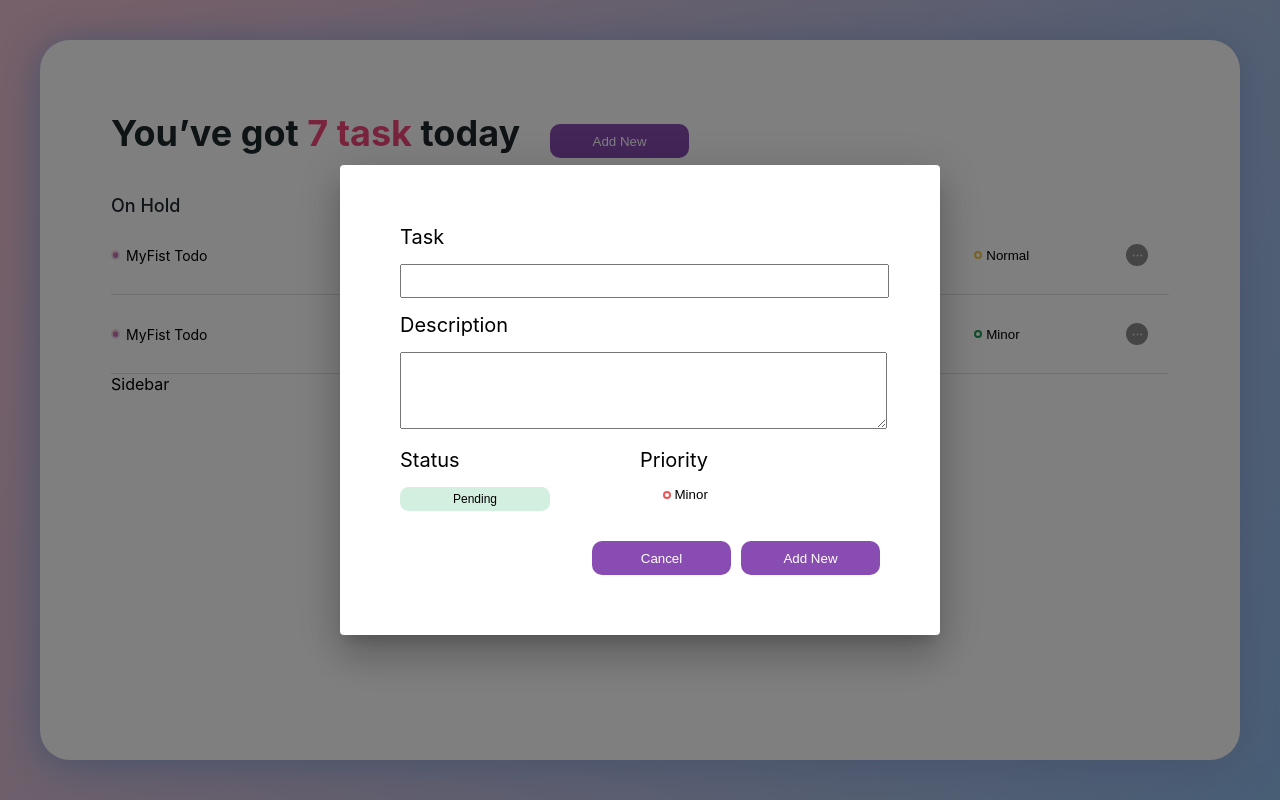
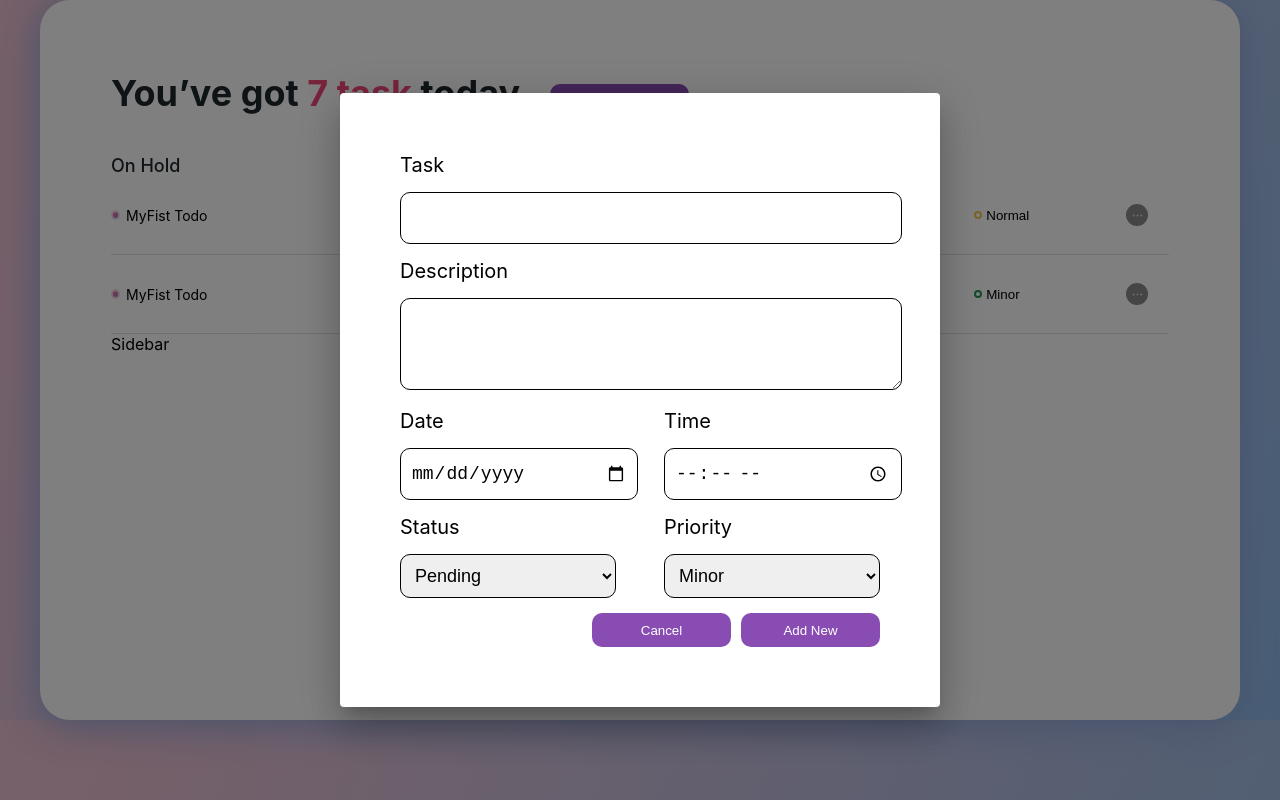
Before and after one commit to AliAhmadAnwer/todoList, a React (Create React App) app: page / in a window 1280 px wide. Both pictures are taken after a click on the button "Add New". Built offline with nearby package versions, Linux system fonts and the light colour scheme.

Commit message:
new update

```diff
--- a/package.json
+++ b/package.json
@@ -3,6 +3,7 @@
   "version": "0.1.0",
   "private": true,
   "dependencies": {
+    "@date-io/date-fns": "^2.16.0",
     "@emotion/react": "^11.10.5",
     "@emotion/styled": "^11.10.5",
     "@mui/icons-material": "^5.10.16",
@@ -11,6 +12,7 @@
     "@testing-library/jest-dom": "^5.16.5",
     "@testing-library/react": "^13.4.0",
     "@testing-library/user-event": "^13.5.0",
+    "date-fns": "^2.29.3",
     "react": "^18.2.0",
     "react-dom": "^18.2.0",
     "react-scripts": "5.0.1",
--- a/src/App.js
+++ b/src/App.js
@@ -1,15 +1,18 @@
 import Dashboard from './components/layout/Dashboard';
-import './App.css'
+
 import TodosContainer from './components/layout/TodosContainer';
 import Sidebar from './components/layout/Sidebar';
+import TodoProvider from './context/todo-provider';
 function App() {
   return (
-    <div className='App'>
+    <TodoProvider>
+
  <Dashboard>
     <TodosContainer />
     <Sidebar />
  </Dashboard>
- </div>
+
+ </TodoProvider>
   );
 }
 
--- a/src/components/layout/TodoForm.jsx
+++ b/src/components/layout/TodoForm.jsx
@@ -1,24 +1,49 @@
-import * as React from 'react';
+import  React,{useState, useContext} from 'react';
 import styled from 'styled-components';
 import Dialog from '@mui/material/Dialog';
 import DialogContent from '@mui/material/DialogContent';
-import TodoStatus from './TodoStatus';
-import TodoPriority from './TodoPriority';
+import TodoContext from '../../context/todo-context';
+
 
 
 
 export default function TodoForm(props) {
-  const [title, setTitle] = React.useState();
+
+  const todoCtx = useContext(TodoContext)
+  const [taskTitle, setTaskTitle] = useState();
+
+  const [taskDesc, setTaskDesc] = useState()
+
+  const [taskDate, setTaskDate] = useState()
 
   const titleChangeHandler = (event)=>{
-    setTitle(event.target.value)
+    setTaskTitle(event.target.value)
+  }
+
+  const descChangeHandler = (e)=>{
+    setTaskDesc(e.target.value)
+  }
+
+  const dateChangeHandler = (e)=>{
+    setTaskDate(e.target.value)
   }
 
   const formSubmitHandler = (event)=>{
     event.preventDefault()
 
-    console.log(title)
-    setTitle('')
+    const data={
+        title: taskTitle,
+        desc: taskDesc,
+        date: taskDate
+    }
+    // props.onAddTodo(data)
+
+
+
+    console.log(data)
+    setTaskTitle('')
+    setTaskDesc('')
+    setTaskDate('')
     props.setAddNew(false)
 
   }
@@ -32,19 +57,38 @@ export default function TodoForm(props) {
         <DialogContent sx={{maxWidth: '700px', padding:'60px',  }}>
          <Form onSubmit={formSubmitHandler} >
             <Label>Task</Label>
-            <Input type='text' value={title} onChange={titleChangeHandler} />
+            <Input type='text' value={taskTitle} onChange={titleChangeHandler} />
             <Label>Description</Label>
-            <TextArea type='textarea' />
-            <Footer>
-                <FooterDiv>
-            <Label> Status</Label>
-            <TodoStatus style={{margin: 'none', width: '150px', marginTop: '15px'}}/>
-            </FooterDiv>
-            <FooterDiv>
-            <Label> Priority</Label>
-            <TodoPriority style={{margin: 'none', width: '100px', marginTop: '15px'}} />
-            </FooterDiv>
-            </Footer>
+            <TextArea type='textarea' value={taskDesc} onChange={descChangeHandler} />
+            <OuterDiv>
+              <InnerDiv>
+            <Label>Date</Label>
+            <Input type='date' value={taskDate} onChange={dateChangeHandler} />
+            </InnerDiv>
+            <InnerDiv>
+            <Label>Time</Label>
+            <Input type='time' />
+            </InnerDiv>
+            </OuterDiv>
+            <OuterDiv>
+              <InnerDiv>
+            <Label>Status</Label>
+            <Select>
+              <option>Pending</option>
+              <option>In Progress</option>
+              <option>Complete</option>
+            </Select>
+            </InnerDiv>
+            <InnerDiv>
+            <Label>Priority</Label>
+            <Select>
+              <option>Minor</option>
+              <option>Normal</option>
+              <option>Critical</option>
+            </Select>
+            </InnerDiv>
+            </OuterDiv>
+
 
             <BtnDiv>
             <AddNewButton type='button' onClick={() => props.setAddNew(false)} >Cancel</AddNewButton>
@@ -77,18 +121,21 @@ const Input = styled.input`
     width: 100%;
     height: 30px;
     margin: 15px 0px;
-    padding-left: 5px;
+    padding: 10px;
     font-size: 18px;
     outline: none;
+    border: 1px solid #000;
+    border-radius: 10px;
 `
 const TextArea = styled.textarea`
     width: 100%;
     margin: 15px 0px;
     height: 70px;
-    padding-left: 5px;
-    padding-top: 5px;
+    padding: 10px;
     font-size: 15px;
     outline: none;
+    border: 1px solid #000;
+    border-radius: 10px;
 `
 const BtnDiv = styled.div`
     width: 100%;
@@ -107,17 +154,28 @@ right: 0;
 margin-left: 10px;
 `
 
-const Footer = styled.div`
-   width: 100%;
-    display: flex;
-    flex-direction: row;
-    margin-bottom: 30px;
+const OuterDiv = styled.div`
+display: flex;
+flex-direction: row;
+width: 100%;
+justify-content: space-between;
+/* justify-content: flex-start; */
+`
+
+const InnerDiv = styled.div`
+  display: flex;
+  flex-direction: column;
+  width: 45%;
 
 `
-const FooterDiv = styled.div`
-    display: flex;
-    flex-direction: column;
-    width: 50%;
 
-
+const Select = styled.select`
+  width: 100%;
+    /* height: 30px; */
+    margin: 15px 0px;
+    padding: 10px;
+    font-size: 18px;
+    outline: none;
+    border: 1px solid #000;
+    border-radius: 10px;
 `
--- a/src/components/layout/TodoItem.jsx
+++ b/src/components/layout/TodoItem.jsx
@@ -1,4 +1,4 @@
-import React from "react";
+import React,{useContext} from "react";
 import styled from "styled-components";
 
 import { Menu, Radio } from "../../Icons/index";
@@ -6,9 +6,24 @@ import TodoMenu from "./TodoMenu";
 
 import TodoStatus from "./TodoStatus";
 import TodoPriority from "./TodoPriority";
+import TodoContext from "../../context/todo-context";
+import TodoForm from "./TodoForm";
 
 
 const TodoItem = (props) => {
+
+  const todoCtx = useContext(TodoContext)
+
+  const addTodoHandler = (data)=>{
+
+    todoCtx.newTodo({
+          id : props.id,
+          title : props.title,
+          description : props.description,
+          status : props.status,
+          priority : props.priority
+    })
+  }
 
 
 
@@ -29,6 +44,7 @@ const TodoItem = (props) => {
       <TodoMenu ButtonText={ <MenuButton>
         <Menu />
       </MenuButton>} />
+      <TodoForm onAddTodo = {addTodoHandler} />
     </Container>
   );
 };
--- a/src/components/layout/TodoList.jsx
+++ b/src/components/layout/TodoList.jsx
@@ -1,39 +1,38 @@
-import React from 'react'
-import TodoItem from './TodoItem'
-
+import React from "react";
+import TodoItem from "./TodoItem";
 
 const Dummy_Todo = [
   {
     id: 1,
-    title: 'MyFist Todo',
-    description: 'Ali is Great dev',
-    status: 'Pending',
-    priority: 'Normal'
+    title: "MyFist Todo",
+    description: "Ali is Great dev",
+    status: "Pending",
+    priority: "Normal",
   },
   {
     id: 2,
-    title: 'MyFist Todo',
-    description: 'Ali is Great dev',
-    status: 'Compelete',
-    priority: 'Minor'
-  }
-]
-
+    title: "MyFist Todo",
+    description: "Ali is Great dev",
+    status: "Compelete",
+    priority: "Minor",
+  },
+];
 
 const TodoList = () => {
   return (
+    <>
+      {Dummy_Todo.map((todoItem) => (
+        <TodoItem
+          id = {todoItem.id}
+          key={todoItem.id}
+          title={todoItem.title}
+          description={todoItem.description}
+          status={todoItem.status}
+          priority={todoItem.priority}
+        />
+      ))}
+    </>
+  );
+};
 
-  <>
-  {Dummy_Todo.map( (todoItem) => (
-    <TodoItem key={todoItem.id} title={todoItem.title} description={todoItem.description}  status={todoItem.status} priority={todoItem.priority} />
-
-  ))}
-
-</>
-
-
-
-    )
-}
-
-export default TodoList
+export default TodoList;
--- a/src/context/todo-context.js
+++ b/src/context/todo-context.js
@@ -1,9 +1,12 @@
+import React from "react";
 const TodoContext = React.createContext(
     {
         todoList : [],
-        newTodo: () => {},
+        newTodo: (item) => {},
         editTodo: () => {},
         deleteTodo: () => {},
 
     }
 )
+
+export default TodoContext;
--- /dev/null
+++ b/src/context/todo-provider.js
@@ -0,0 +1,53 @@
+import React,{useReducer} from 'react'
+import TodoContext from './todo-context';
+
+const defaultTodoState ={
+    todoList: []
+}
+
+const todoReducer=(state, action)=>{
+
+
+
+    if(action.type === 'NEW'){
+        let updateTodo
+
+        updateTodo = state.todoList.concat(action.item)
+        return{
+            todoList: updateTodo
+        }
+    }
+
+
+
+
+return defaultTodoState
+}
+
+const TodoProvider = (props) => {
+
+    const [todoState, dispatchTodoAction] = useReducer(todoReducer, defaultTodoState)
+
+    const newTodoHandler = (item)=>{
+        dispatchTodoAction({type: 'NEW',item: item })
+    }
+
+
+    const todoContext ={
+        todoList: todoState.todoList,
+        newTodo: newTodoHandler
+    }
+
+
+    return(
+        <TodoContext.Provider value={todoContext} >
+        {props.children}
+    </TodoContext.Provider>
+    )
+
+
+
+
+}
+
+export default TodoProvider;
```
Also changed, not shown: 2 other files (tests, documents, lock files or other folders).
